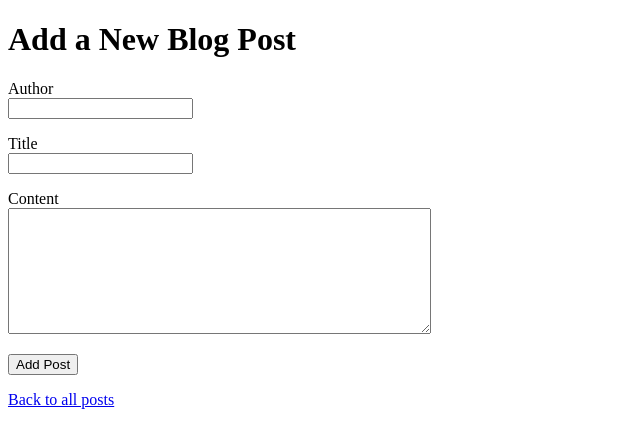
After one commit to Kircabt/Masterblog, a Flask app: page /add in a window 1280 px wide. The commit adds this page. Shown: the top 448 px of the page, without its empty margins (0-640 px from the left). Run offline with Flask 3, Linux system fonts and the light colour scheme.

Commit message:
Adding add/delete route and template updates

```diff
--- a/Data_Structure.json
+++ b/Data_Structure.json
@@ -1,5 +1,5 @@
 [
     {"id": 1, "author": "John Doe", "title": "First Post", "content": "This is my first post."},
     {"id": 2, "author": "Jane Doe", "title": "Second Post", "content": "This is another post."}
-    # More blog posts can go here...
+
 ]
--- a/app.py
+++ b/app.py
@@ -1,15 +1,64 @@
-from flask import Flask, render_template
+from flask import Flask, render_template, request, redirect, url_for
+import json
+import os
 
 app = Flask(__name__)
 
-@app.route('/')
-def hello_world():
-    return 'Hello, World!'
+DATA_FILE = os.path.join(os.path.dirname(__file__), 'Data_Structure.json')
+
+def load_posts():
+    """Read all blog posts from the JSON file (empty list if it doesn't exist yet)."""
+    try:
+        with open(DATA_FILE, 'r', encoding='utf-8') as f:
+            return json.load(f)
+    except FileNotFoundError:
+        return []
+
+
+def save_posts(posts):
+    """Write the full list of blog posts back to the JSON file."""
+    with open(DATA_FILE, 'w', encoding='utf-8') as f:
+        json.dump(posts, f, indent=4)
 
 @app.route('/')
 def index():
+    blog_posts = load_posts()
     # add code here to fetch the job posts from a file
     return render_template('index.html', posts=blog_posts)
 
+@app.route('/add', methods=['GET', 'POST'])
+def add():
+    if request.method == 'POST':
+        blog_posts = load_posts()
+        # Retrieve input data from the form fields
+        author = request.form.get('author')
+        title = request.form.get('title')
+        content = request.form.get('content')
+
+        # Unique ID: one higher than the current maximum (1 if the list is empty)
+        new_id = max((post['id'] for post in blog_posts), default=0) + 1
+
+        blog_posts.append({
+            'id': new_id,
+            'author': author,
+            'title': title,
+            'content': content,
+        })
+
+        return redirect(url_for('index'))
+    return render_template('add.html')
+
+@app.route('/delete/<int:post_id>')
+def delete(post_id):
+    blog_posts = load_posts()
+
+    # Keep every post except the one with the given id
+    blog_posts = [post for post in blog_posts if post['id'] != post_id]
+    save_posts(blog_posts)
+
+    return redirect(url_for('index'))
+
+
+
 if __name__ == '__main__':
     app.run(host="0.0.0.0", port=5000, debug=True)
--- /dev/null
+++ b/templates/add.html
@@ -0,0 +1,32 @@
+<!DOCTYPE html>
+<html lang="en">
+<head>
+    <meta charset="UTF-8">
+    <meta name="viewport" content="width=device-width, initial-scale=1.0">
+    <title>Add a New Blog Post</title>
+</head>
+<body>
+    <h1>Add a New Blog Post</h1>
+
+    <form action="{{ url_for('add') }}" method="POST">
+        <p>
+            <label for="author">Author</label><br>
+            <input type="text" id="author" name="author" required>
+        </p>
+
+        <p>
+            <label for="title">Title</label><br>
+            <input type="text" id="title" name="title" required>
+        </p>
+
+        <p>
+            <label for="content">Content</label><br>
+            <textarea id="content" name="content" rows="8" cols="50" required></textarea>
+        </p>
+
+        <button type="submit">Add Post</button>
+    </form>
+
+    <p><a href="{{ url_for('index') }}">Back to all posts</a></p>
+</body>
+</html>
```
Also changed, not shown: templates/index.html (+8 -14 lines).
